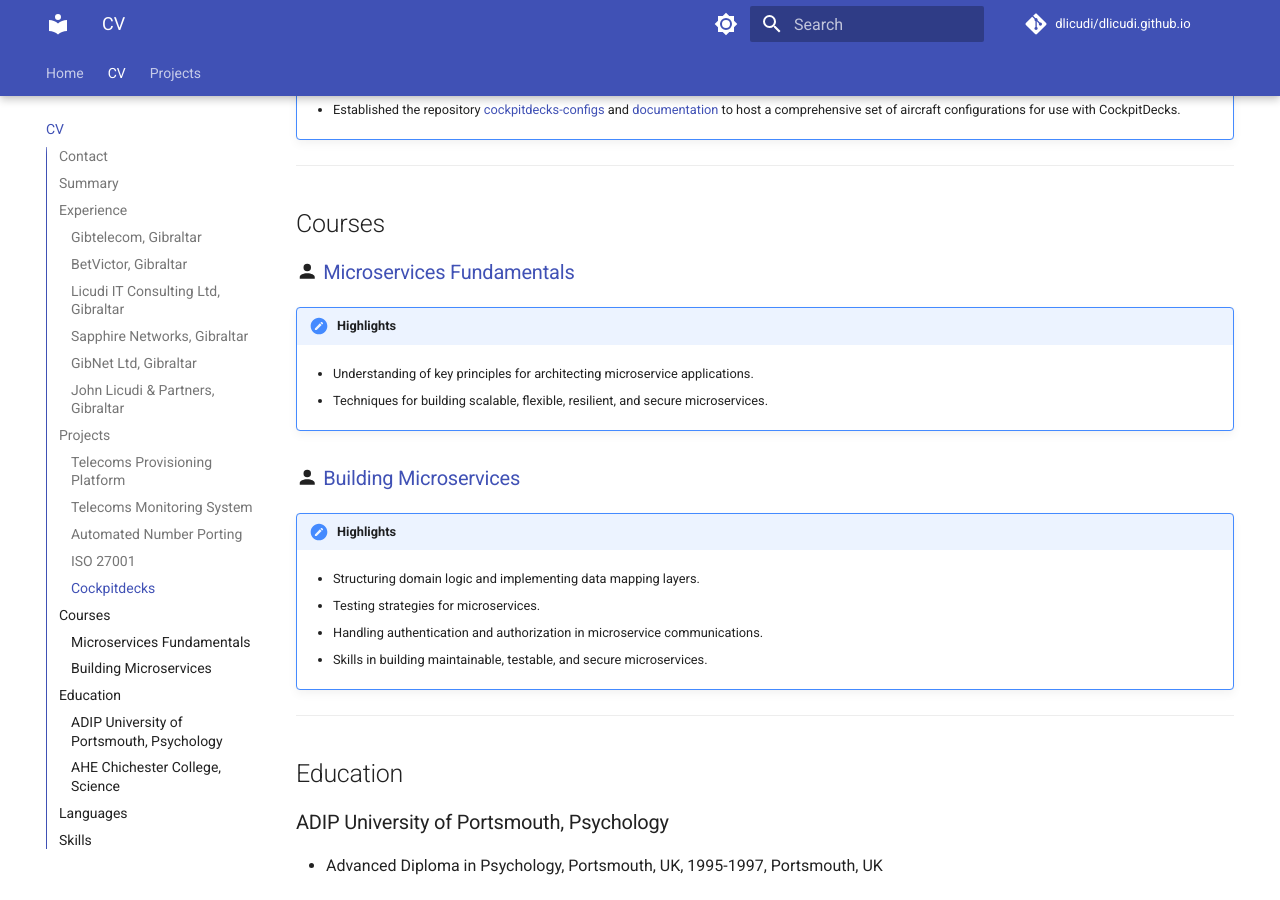
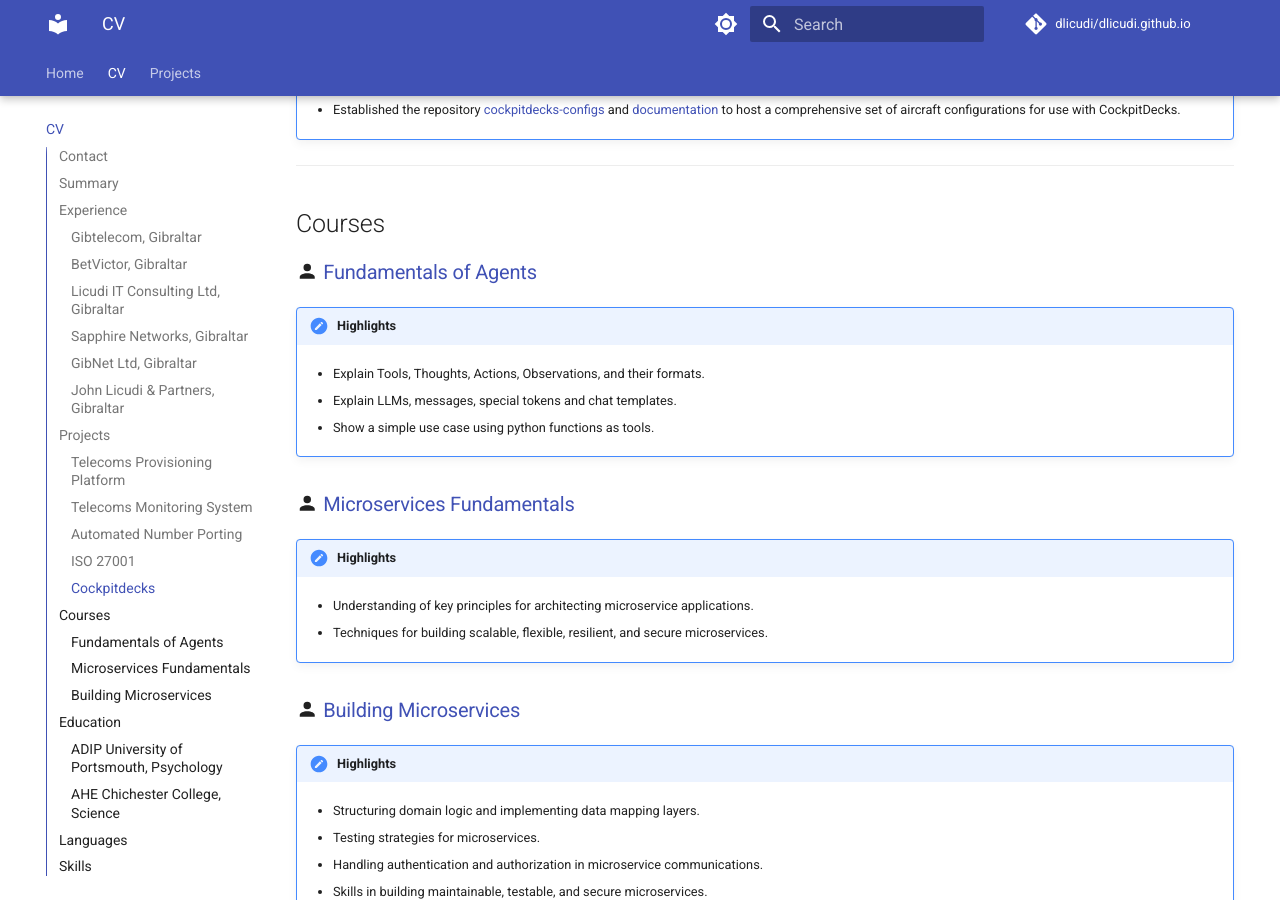
Before and after one commit to dlicudi/dlicudi.github.io, an MkDocs documentation site: the page built from docs/cv.md, in a window 1280 px wide and 900 px high, scrolled down 5240 px. Built offline with MkDocs 1.6.1 and Material for MkDocs 9.7.7, drawn with Linux system fonts in a browser that asks for light colours; comment, search, counter and statistics services are not loaded.

Commit message:
Added Fundamentals of Agents course

```diff
--- a/docs/cv.md
+++ b/docs/cv.md
@@ -272,6 +272,18 @@ timeline
 
 
 
+### :material-account: [Fundamentals of Agents](https://huggingface.co/learn/agents-course)
+
+!!! note "Highlights"
+
+    - Explain Tools, Thoughts, Actions, Observations, and their formats.
+
+    - Explain LLMs, messages, special tokens and chat templates.
+
+    - Show a simple use case using python functions as tools.
+
+
+
 ### :material-account: [Microservices Fundamentals](https://www.pluralsight.com/courses/microservices-fundamentals)
 
 !!! note "Highlights"
--- a/src/cv.yaml
+++ b/src/cv.yaml
@@ -185,6 +185,11 @@ cv:
       - label: Jinja (★★★★☆, 8+ yrs)
         details: Used for templating in Django and Flask, generating SOAP API requests.
     courses:
+      - name: '[Fundamentals of Agents](https://huggingface.co/learn/agents-course)'
+        highlights:
+          - Explain Tools, Thoughts, Actions, Observations, and their formats.
+          - Explain LLMs, messages, special tokens and chat templates.
+          - Show a simple use case using python functions as tools.
       - name: '[Microservices Fundamentals](https://www.pluralsight.com/courses/microservices-fundamentals)'
         highlights:
           - Understanding of key principles for architecting microservice applications.
```
Also changed, not shown: 1 other file.
